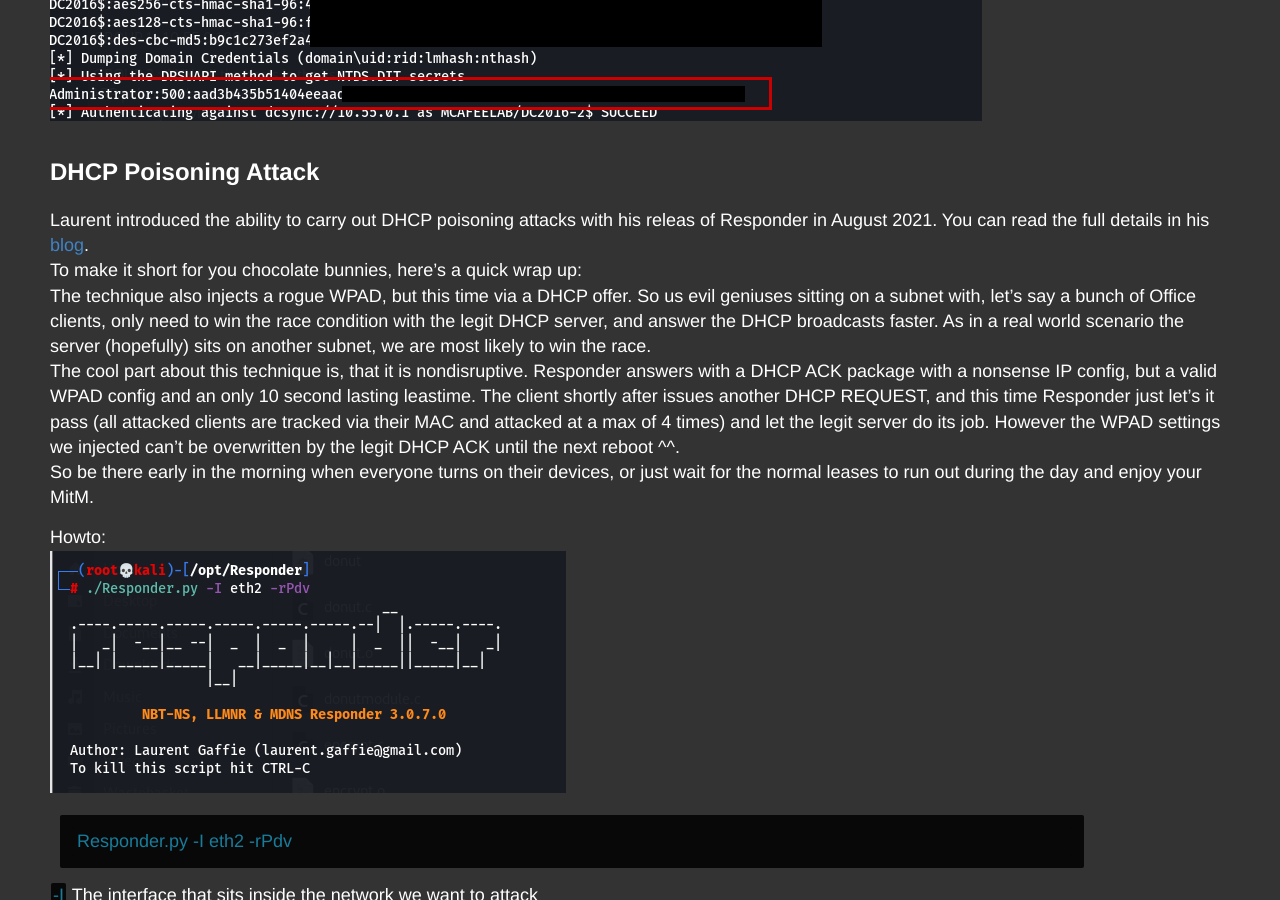
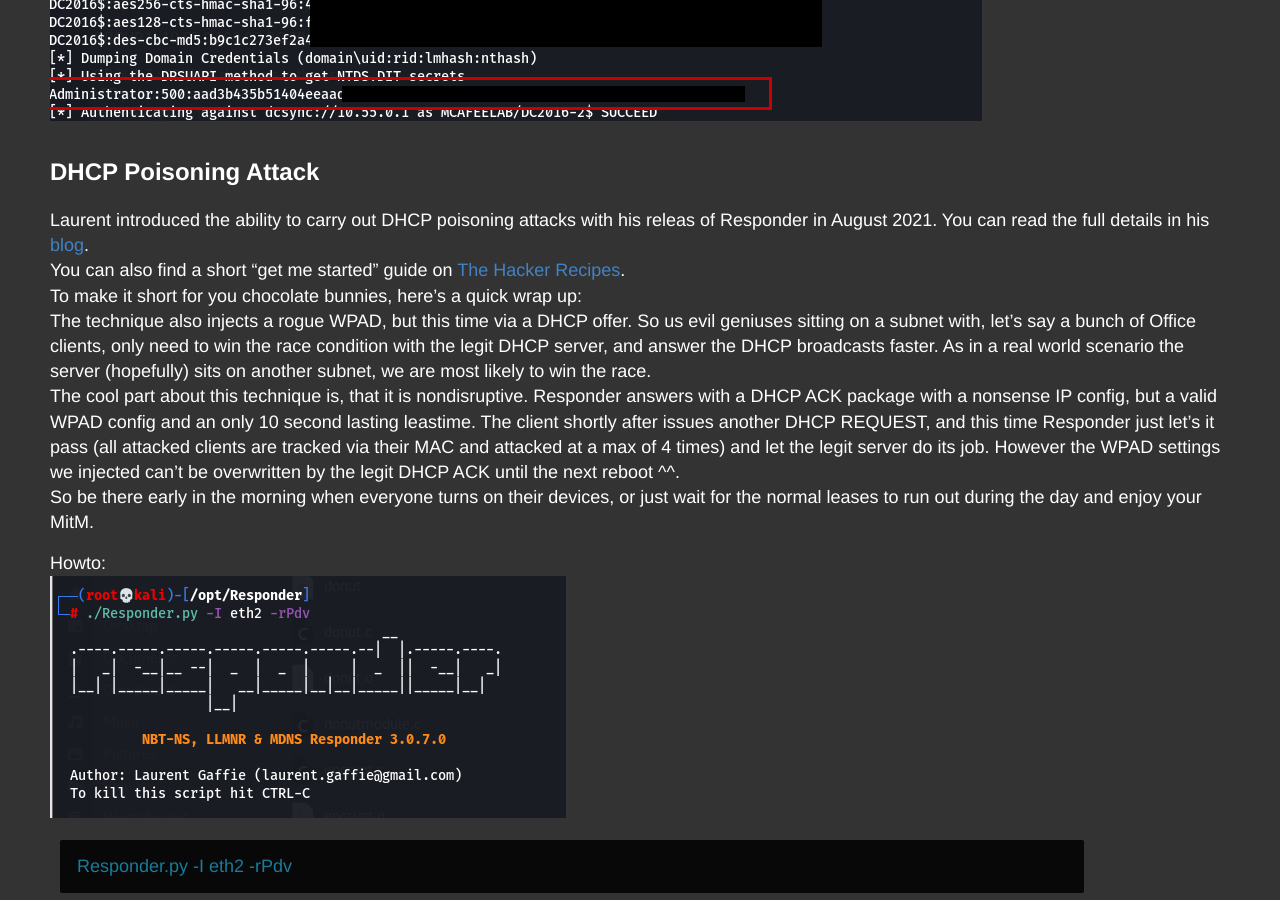
Before and after one commit to LuemmelSec/LuemmelSec.github.io, a Jekyll site: the page built from _posts/2021-02-02-Relaying-101.md, in a window 1280 px wide and 900 px high, scrolled down 19635 px. Built offline with Jekyll 4.4.1, drawn with Linux system fonts in a browser that asks for light colours.

Commit message:
Update 2021-02-02-Relaying-101.md

```diff
--- a/_posts/2021-02-02-Relaying-101.md
+++ b/_posts/2021-02-02-Relaying-101.md
@@ -350,6 +350,7 @@
 ## DHCP Poisoning Attack
 
 Laurent introduced the ability to carry out DHCP poisoning attacks with his releas of Responder in August 2021. You can read the full details in his [blog](https://g-laurent.blogspot.com/2021/08/responders-dhcp-poisoner.html).
+You can also find a short "get me started" guide on [The Hacker Recipes](https://www.thehacker.recipes/ad/movement/mitm-and-coerced-authentications/dhcp-poisoning).
 To make it short for you chocolate bunnies, here's a quick wrap up:
 The technique also injects a rogue WPAD, but this time via a DHCP offer. So us evil geniuses sitting on a subnet with, let's say a bunch of Office clients, only need to win the race condition with the legit DHCP server, and answer the DHCP broadcasts faster. As in a real world scenario the server (hopefully) sits on another subnet, we are most likely to win the race.
 The cool part about this technique is, that it is nondisruptive. Responder answers with a DHCP ACK package with a nonsense IP config, but a valid WPAD config and an only 10 second lasting leastime. The client shortly after issues another DHCP REQUEST, and this time Responder just let's it pass (all attacked clients are tracked via their MAC and attacked at a max of 4 times) and let the legit server do its job. However the WPAD settings we injected can't be overwritten by the legit DHCP ACK until the next reboot ^^.
```
